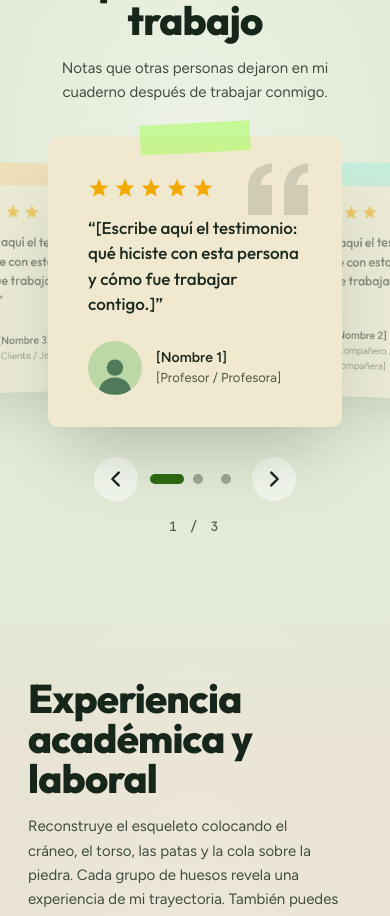
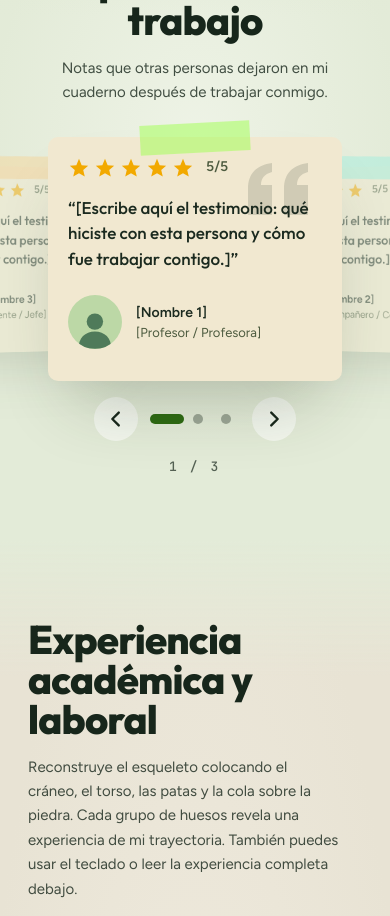
Before and after one commit to ReveloSN/Portafolio, a Next.js app: page / in a window 390 px wide. Shown: the part 6160-7076 px from the top of the page. Built offline with nearby package versions, Linux system fonts and the light colour scheme; a web font is replaced by a local one.

Commit message:
feat(testimonios): foto opcional, calificación sobre cinco y alto según el texto

```diff
--- a/components/molecules/TestimonialCard.tsx
+++ b/components/molecules/TestimonialCard.tsx
@@ -25,9 +25,9 @@ export function TestimonialCard({
     <article
       aria-hidden={hidden}
       style={style}
-      className="absolute top-0 left-1/2 w-[min(580px,88%)] transition duration-700 ease-out"
+      className="relative mx-auto w-[min(580px,88%)] transition duration-700 ease-out [grid-area:1/1]"
     >
-      <div className="relative rounded-[10px] bg-[#f1e8d0] p-10 pb-8 text-left text-[#1b2a1f] shadow-[0_40px_70px_-26px_var(--card-shadow)]">
+      <div className="relative rounded-[10px] bg-[#f1e8d0] p-5 pb-8 text-left text-[#1b2a1f] shadow-[0_40px_70px_-26px_var(--card-shadow)] sm:p-10 sm:pb-8">
         <div
           aria-hidden="true"
           className="absolute inset-x-0 -top-3.5 mx-auto h-[30px] w-[110px]"
@@ -43,9 +43,17 @@ export function TestimonialCard({
           role="img"
           aria-label={`${rating} ${ratingLabel}`}
         >
-          {Array.from({ length: rating }, (_, i) => (
-            <Icon key={i} name="star" size={22} />
+          {Array.from({ length: 5 }, (_, i) => (
+            <Icon
+              key={i}
+              name="star"
+              size={22}
+              className={i >= rating ? "opacity-20" : undefined}
+            />
           ))}
+          <span aria-hidden="true" className="ml-2 text-sm font-bold text-[#4d5b3f]">
+            {rating}/5
+          </span>
         </div>
         <p className="font-display text-fluid-lg mt-4 leading-normal font-medium">
           {quote}
@@ -54,8 +62,10 @@ export function TestimonialCard({
           <Avatar
             background={avatarBackground}
             figure={avatarFigure}
-            className="h-[54px] w-[54px]"
+            className={`h-[54px] w-[54px] shrink-0 ${testimonial.photo ? "[&_img]:origin-[35%_25%] [&_img]:scale-[1.8]" : ""}`}
             figureWidth="70%"
+            photo={testimonial.photo}
+            photoSizes="108px"
           />
           <div>
             <p className="text-fluid-base font-bold">{author}</p>
--- a/components/organisms/Testimonials.tsx
+++ b/components/organisms/Testimonials.tsx
@@ -35,7 +35,7 @@ const TAPE_TILTS = [-3, 2, -1] as const;
 function cardStyle(offset: -1 | 0 | 1) {
   const side = offset !== 0;
   return {
-    transform: `translateX(-50%) translateX(${offset * CAROUSEL_OFFSET_PERCENT}%) translateZ(${side ? -CAROUSEL_DEPTH_PX : 0}px) rotateY(${-offset * CAROUSEL_ROTATION_DEG}deg) scale(${side ? CAROUSEL_SIDE_SCALE : 1})`,
+    transform: `translateX(${offset * CAROUSEL_OFFSET_PERCENT}%) translateZ(${side ? -CAROUSEL_DEPTH_PX : 0}px) rotateY(${-offset * CAROUSEL_ROTATION_DEG}deg) scale(${side ? CAROUSEL_SIDE_SCALE : 1})`,
     opacity: side ? CAROUSEL_SIDE_OPACITY : 1,
     zIndex: side ? 1 : 3,
   };
@@ -60,7 +60,7 @@ export function Testimonials({ testimonials }: TestimonialsProps) {
         />
         <div
           data-testid="carousel-stage"
-          className="mt-fluid-6 relative h-[clamp(19rem,calc(var(--u)*29),30rem)] [perspective:1500px]"
+          className="mt-fluid-6 relative grid items-start [perspective:1500px]"
           role="group"
           aria-roledescription="carrusel"
           aria-label={copy.carouselLabel}
--- a/types/testimonial.ts
+++ b/types/testimonial.ts
@@ -1,3 +1,5 @@
+import type { ProfilePhoto } from "@/types/profile";
+
 export interface Testimonial {
   readonly id: string;
   readonly quote: string;
@@ -7,4 +9,5 @@ export interface Testimonial {
   readonly tapeColor: string;
   readonly avatarBackground: string;
   readonly avatarFigure: string;
+  readonly photo?: ProfilePhoto;
 }
```
